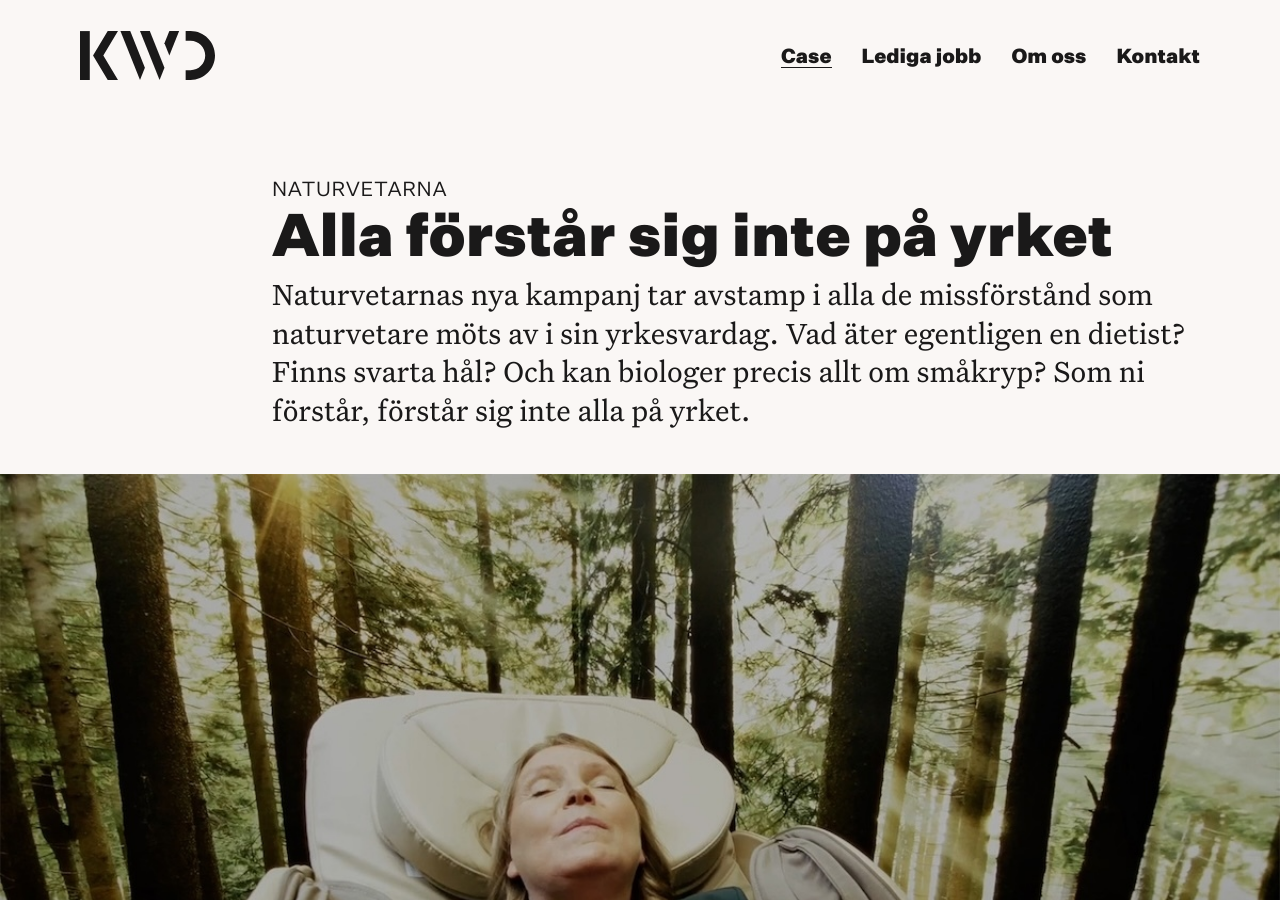
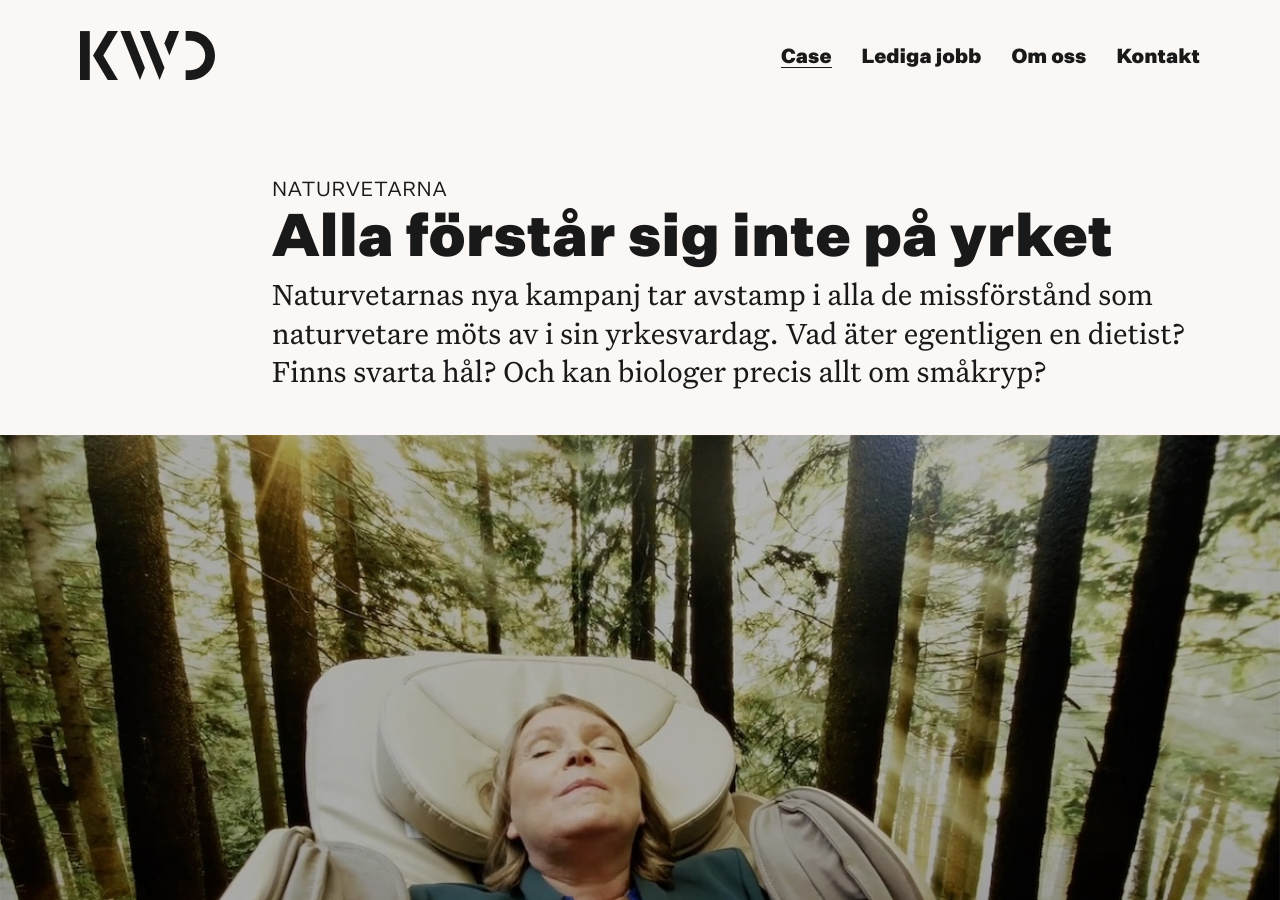
Before and after one commit to kwdstudio/kwdstudio.github.io, a Jekyll site: the page built from _cases/naturvetarna-yrke.md, in a window 1280 px wide and 900 px high. Built offline with Jekyll 4.4.1, drawn with Linux system fonts in a browser that asks for light colours.

Commit message:
Update naturvetarna-yrke.md

```diff
--- a/_cases/naturvetarna-yrke.md
+++ b/_cases/naturvetarna-yrke.md
@@ -8,7 +8,7 @@ all_order: 2
 teaser_heading: Alla förstår sig inte på yrket
 teaser_body: <p>En kampanj som bygger på missförstånd och antaganden</p>
 intro_heading: Alla förstår sig inte på yrket
-intro_lead: Naturvetarnas nya kampanj tar avstamp i alla de missförstånd som naturvetare möts av i sin yrkesvardag. Vad äter egentligen en dietist? Finns svarta hål? Och kan biologer precis allt om småkryp? Som ni förstår, förstår sig inte alla på yrket.
+intro_lead: Naturvetarnas nya kampanj tar avstamp i alla de missförstånd som naturvetare möts av i sin yrkesvardag. Vad äter egentligen en dietist? Finns svarta hål? Och kan biologer precis allt om småkryp?
 ---
 
 ## Koncept och kampanj
```
